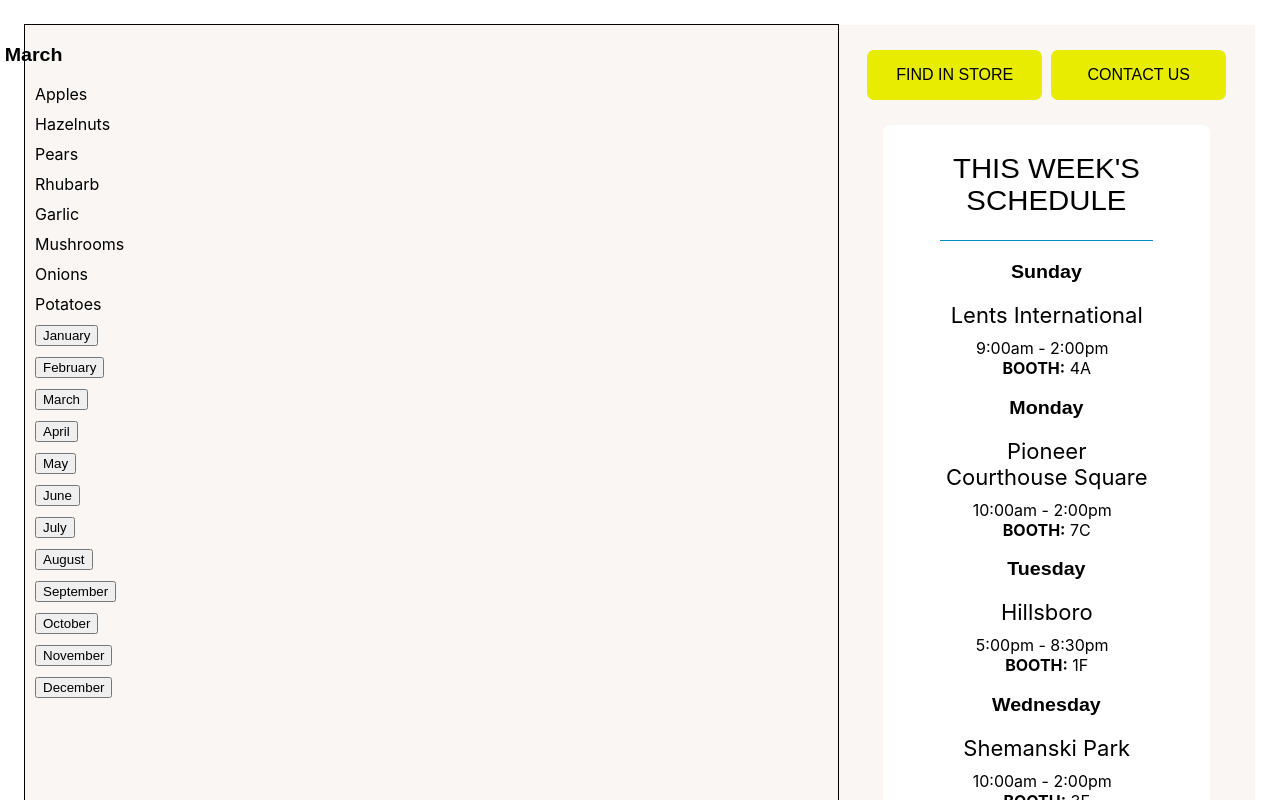
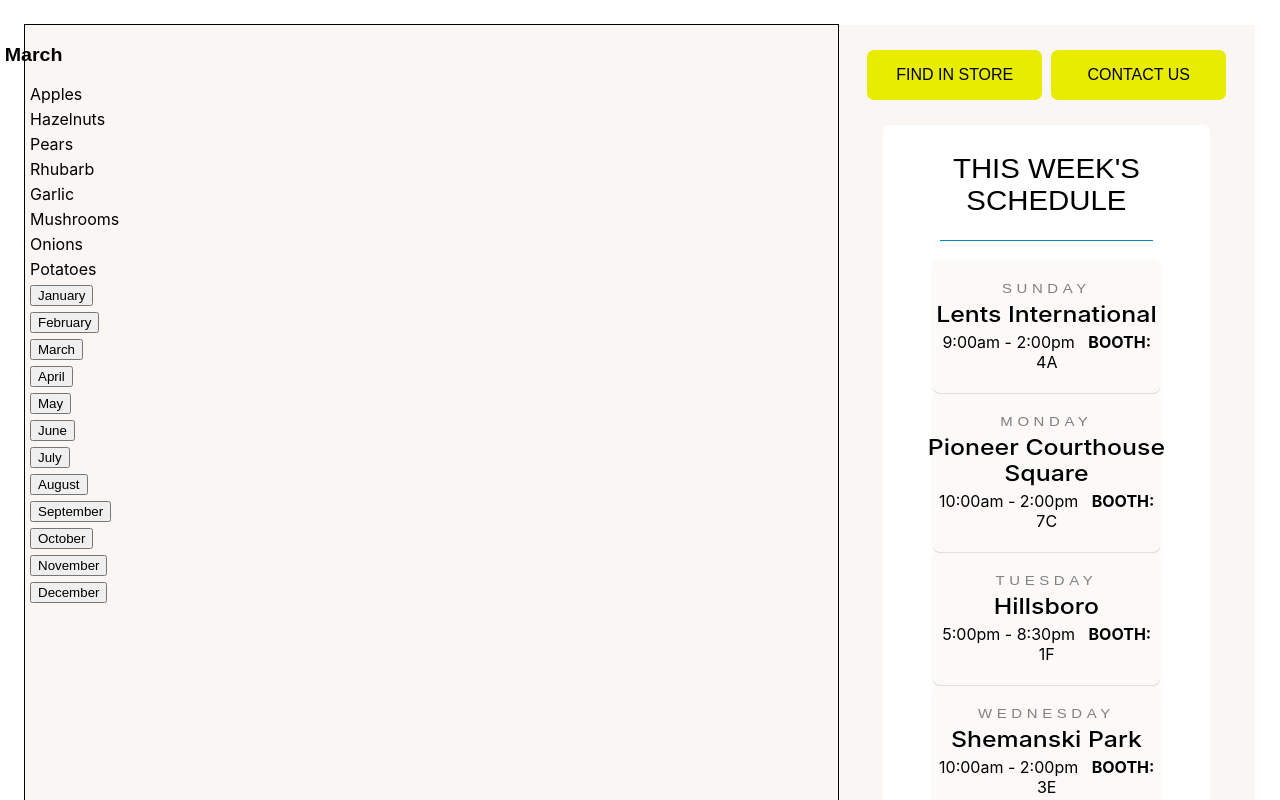
Before and after one commit to jenniferholcomb/FarmersMarket, a React (Create React App) app: page / in a window 1280 px wide. Shown: the top 800 px of the page. Built offline with nearby package versions, Linux system fonts and the light colour scheme.

Commit message:
styled schedule

```diff
--- a/src/components/Calendar.js
+++ b/src/components/Calendar.js
@@ -4,11 +4,12 @@ import PropTypes from "prop-types";
 function Calendar(props) {
   return (
     <React.Fragment>
-
-      <h3>{props.day}</h3>
-      <p className="location">{props.location}</p>
-      <p>{props.hours} &nbsp; <strong>BOOTH:</strong> {props.booth}</p>
-      <p></p>
+      <div id="daily-item">
+        <h3 className="day-name">{props.day}</h3>
+        <p className="location">{props.location}</p>
+        <p>{props.hours} &nbsp; <strong>BOOTH:</strong> {props.booth}</p>
+        <br />
+      </div>
     </React.Fragment>
   );
  }
--- a/src/index.css
+++ b/src/index.css
@@ -61,12 +61,16 @@ button.seas-button {
   background-color: white;
   margin: 25px;
   border-radius: 7px;
-  height: 700px;
+  height: 800px;
 }
 
 #daily {
   margin: 20px;
   text-align: center;
+  display: grid;
+  grid-auto-flow: row;
+  /* overflow-y: scroll; */
+  /* scrollbar-width: thin; */
 }
 
 h2 {
@@ -90,13 +94,42 @@ h1, h2, h3, h4 {
 
 p.location {
   font-size: 22px;
+  transform: scale(1.13, 1);
+  font-weight: 450;
 }
 
 p {
-  margin: 10px;
+  margin: 5px;
+}
+
+h3.day-name {
+  color: gray;
+  text-transform: uppercase;
+  transform: scale(1.15, 1);
+  letter-spacing: 4px;
+  margin: 0;
+  font-size: 13px;
+  font-weight: 350;
+}
+
+br {
+  display: block;
+  content: '';
+  margin-top: 20px;
+  margin-bottom: 10px;
 }
 
 /* const itemStyles = {
   maxHeight: '600px',
   overflowY: 'scroll'
 } */
+
+#daily-item {
+  box-shadow: 0 0 4px 0 rgba(249, 246, 244, 0.698), 0 0px 5px 0 rgba(249, 246, 244, 0.698);
+  border-radius: 7px;
+  padding-top: 20px;
+  padding-bottom: 1px;
+  background-color: rgba(249, 246, 244, 0.52);
+  border-bottom: 1px solid rgba(0, 0, 0, 0.195);
+  /* border-right: solid rgba(0, 0, 0, 0.015); */
+}
```
